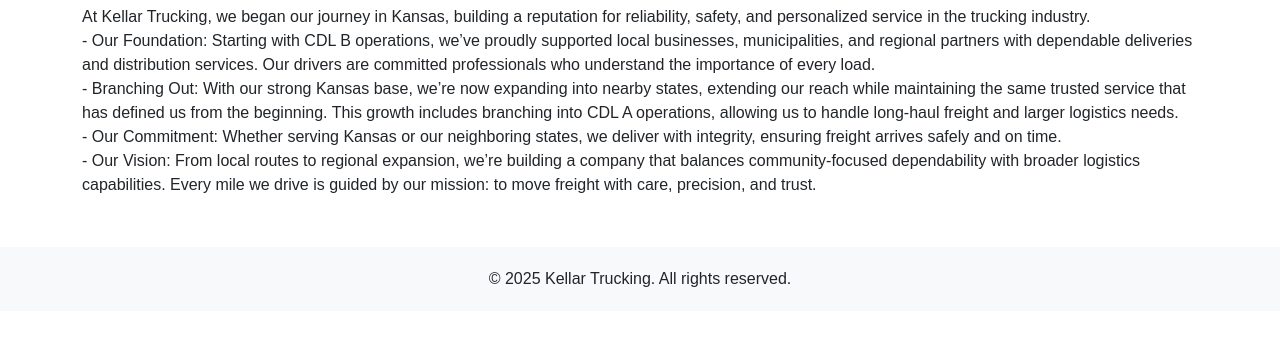
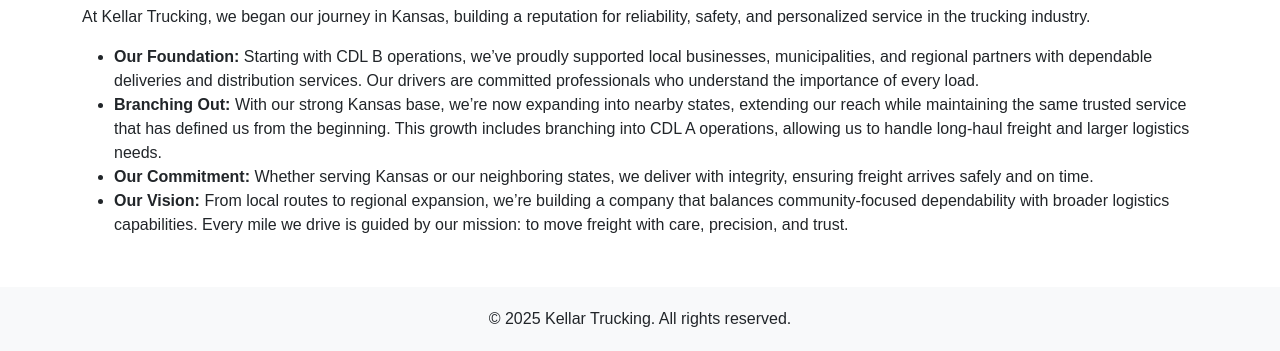
Before and after one commit to Drew0x/Drew0x.github.io, a plain HTML site: page index.html in a window 1280 px wide. Shown: the part 515-866 px from the top of the page. Before the commit the page ends 826 px from the top, so only its background shows below. Drawn offline with nearby package versions, Linux system fonts and the light colour scheme; files that its build step writes are made by us from their sources.

Commit message:
Update index.html

```diff
--- a/index.html
+++ b/index.html
@@ -1,6 +1,6 @@
 <!DOCTYPE html>
 
-<html lang="en" xmlns="http://www.KellarTrucking.com/2025/xhtml">
+<html lang="en">
 <head>
     <meta charset="utf-8" />
     <title>Kellar Trucking</title>
@@ -41,18 +41,16 @@
     <!-- CONTENT -->
     <div class="container mt-5">
         <h2>About Us</h2>
-        <p>At Kellar Trucking, we began our journey in Kansas, building a reputation for reliability, safety, and personalized service in the trucking industry.<br>
-- Our Foundation:
-Starting with CDL B operations, we’ve proudly supported local businesses, municipalities, and regional partners with dependable deliveries and distribution services. Our drivers are committed professionals who understand the importance of every load.<br>
-- Branching Out:
-With our strong Kansas base, we’re now expanding into nearby states, extending our reach while maintaining the same trusted service that has defined us from the beginning. This growth includes branching into CDL A operations, allowing us to handle long-haul freight and larger logistics needs.<br>
-- Our Commitment:
-Whether serving Kansas or our neighboring states, we deliver with integrity, ensuring freight arrives safely and on time. <br>
-- Our Vision:
-From local routes to regional expansion, we’re building a company that balances community-focused dependability with broader logistics capabilities. Every mile we drive is guided by our mission: to move freight with care, precision, and trust.<br>
+   <p>
+    At Kellar Trucking, we began our journey in Kansas, building a reputation for reliability, safety, and personalized service in the trucking industry.
+  </p>
+  <ul>
+    <li><strong>Our Foundation:</strong> Starting with CDL B operations, we’ve proudly supported local businesses, municipalities, and regional partners with dependable deliveries and distribution services. Our drivers are committed professionals who understand the importance of every load.</li>
+    <li><strong>Branching Out:</strong> With our strong Kansas base, we’re now expanding into nearby states, extending our reach while maintaining the same trusted service that has defined us from the beginning. This growth includes branching into CDL A operations, allowing us to handle long-haul freight and larger logistics needs.</li>
+    <li><strong>Our Commitment:</strong> Whether serving Kansas or our neighboring states, we deliver with integrity, ensuring freight arrives safely and on time.</li>
+    <li><strong>Our Vision:</strong> From local routes to regional expansion, we’re building a company that balances community-focused dependability with broader logistics capabilities. Every mile we drive is guided by our mission: to move freight with care, precision, and trust.</li>
+  </ul>
 
-
-</p>
     </div>
 
     <!-- FOOTER -->
```
